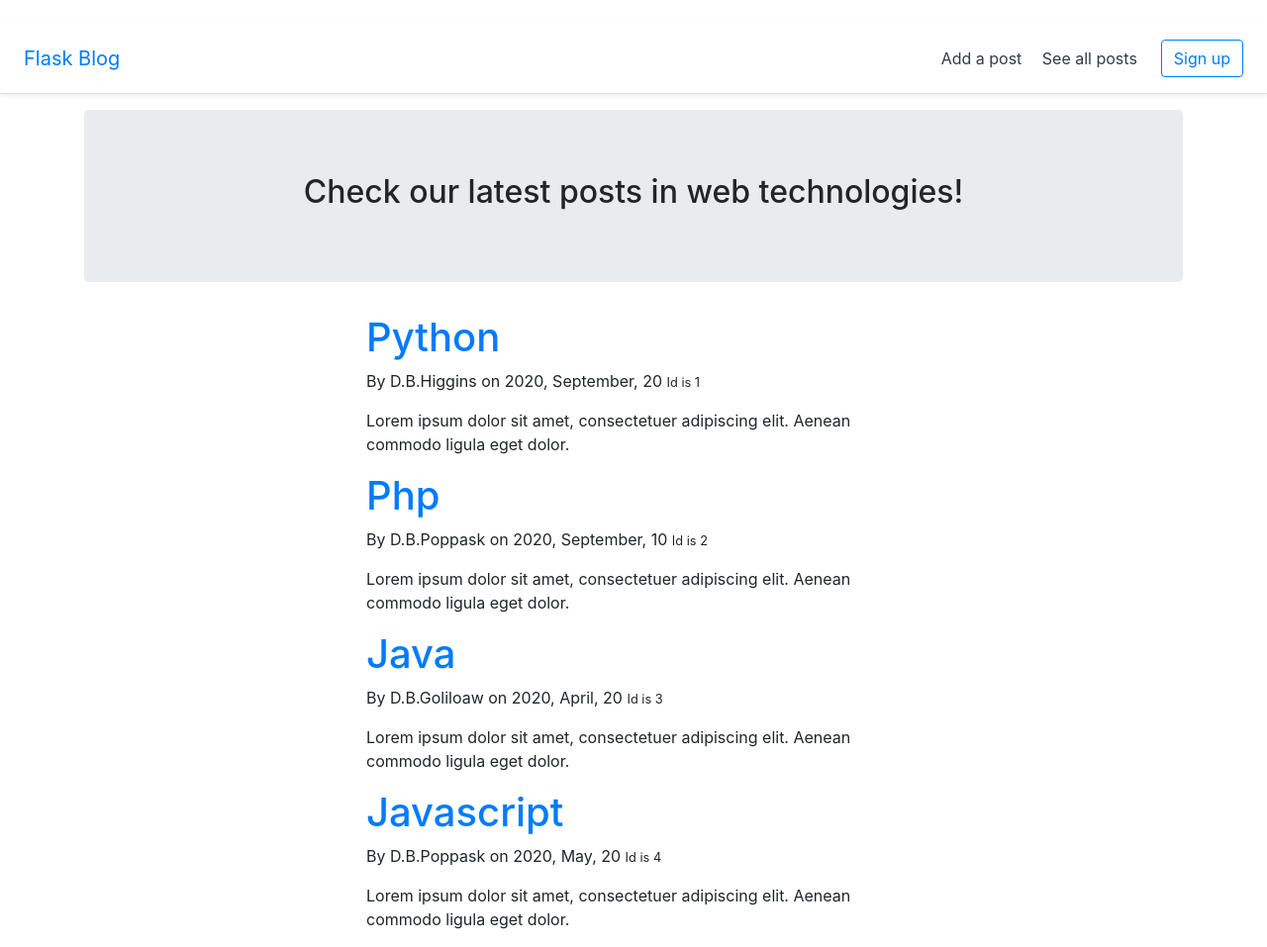
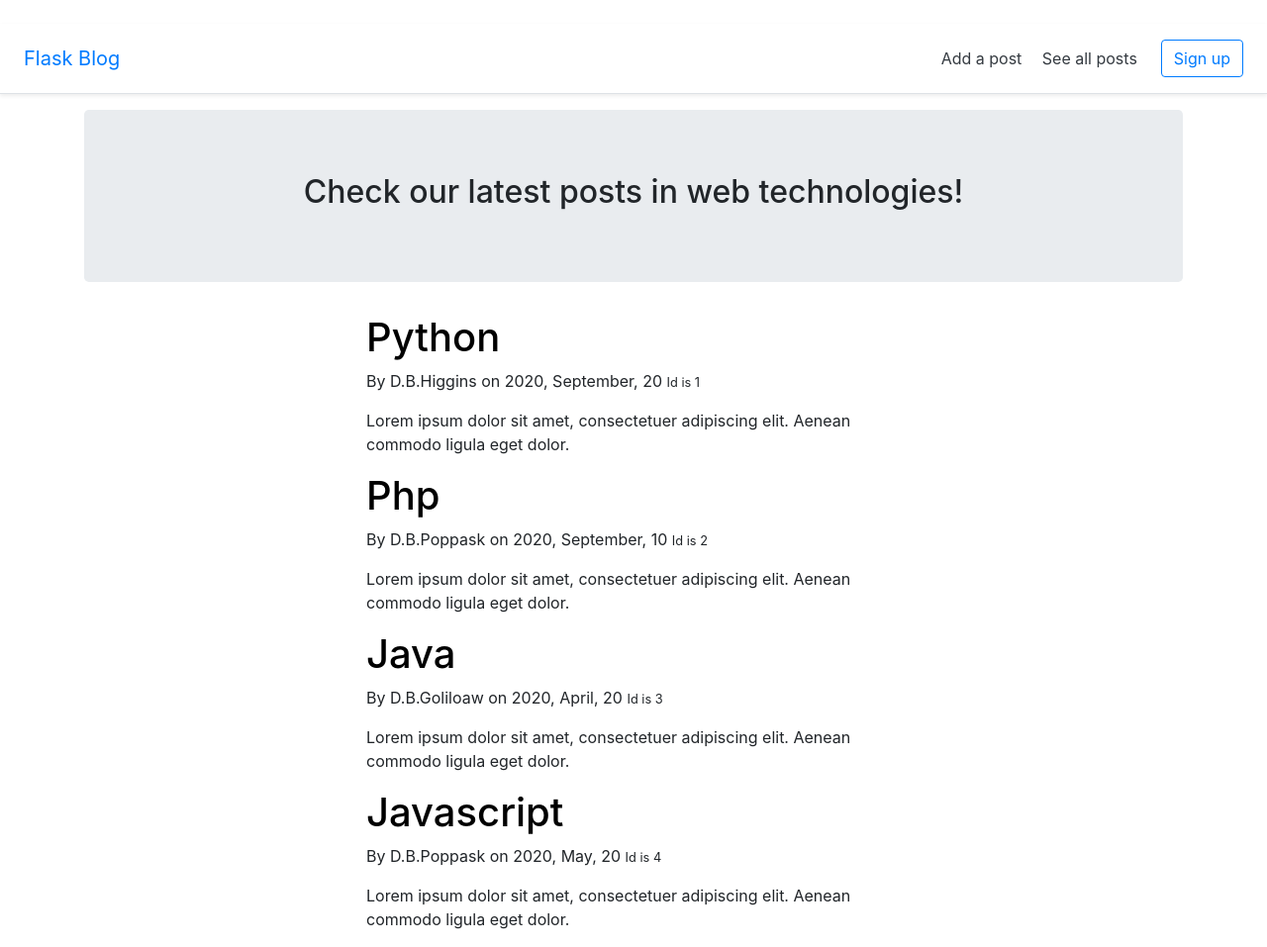
Before and after one commit to valentinavlad/BlogAppWithFlask, a Flask app: page / in a window 1280 px wide. Shown: the whole page at 99% size. Run offline with Flask 2, Linux system fonts and the light colour scheme; some libraries are stand-ins or nearby versions.

Commit message:
Created static folder

```diff
--- /dev/null
+++ b/BlogApp/static/style.css
@@ -0,0 +1,7 @@
+.posts h1 {
+    color: black;
+}
+
+.posts a:hover{
+    text-decoration: none;
+}
--- a/BlogApp/templates/layout.html
+++ b/BlogApp/templates/layout.html
@@ -5,6 +5,7 @@
     <meta charset="utf-8">
     <meta name="viewport" content="width=device-width, initial-scale=1, shrink-to-fit=no">
 
+    <link rel="stylesheet" href="{{ url_for('static', filename='style.css') }}">
     <!-- Bootstrap CSS -->
     <link rel="stylesheet" href="https://stackpath.bootstrapcdn.com/bootstrap/4.5.2/css/bootstrap.min.css" integrity="sha384-JcKb8q3iqJ61gNV9KGb8thSsNjpSL0n8PARn9HuZOnIxN0hoP+VmmDGMN5t9UJ0Z" crossorigin="anonymous">
 
--- a/BlogApp/templates/posts.html
+++ b/BlogApp/templates/posts.html
@@ -5,7 +5,7 @@
     <h2>Check our latest posts in web technologies!</h2>
 </div>
     {% for post in content %}
-<div class="row">
+<div class="row posts">
     <div class="col-md-6 offset-md-3">
         <a href="{{url_for('edit', id=post.id)}}">
             <h1>{{ post.title }}</h1>
@@ -16,7 +16,6 @@
 
     </div>
 </div>
-
     {% endfor %}
 
 {% endblock content %}
```
